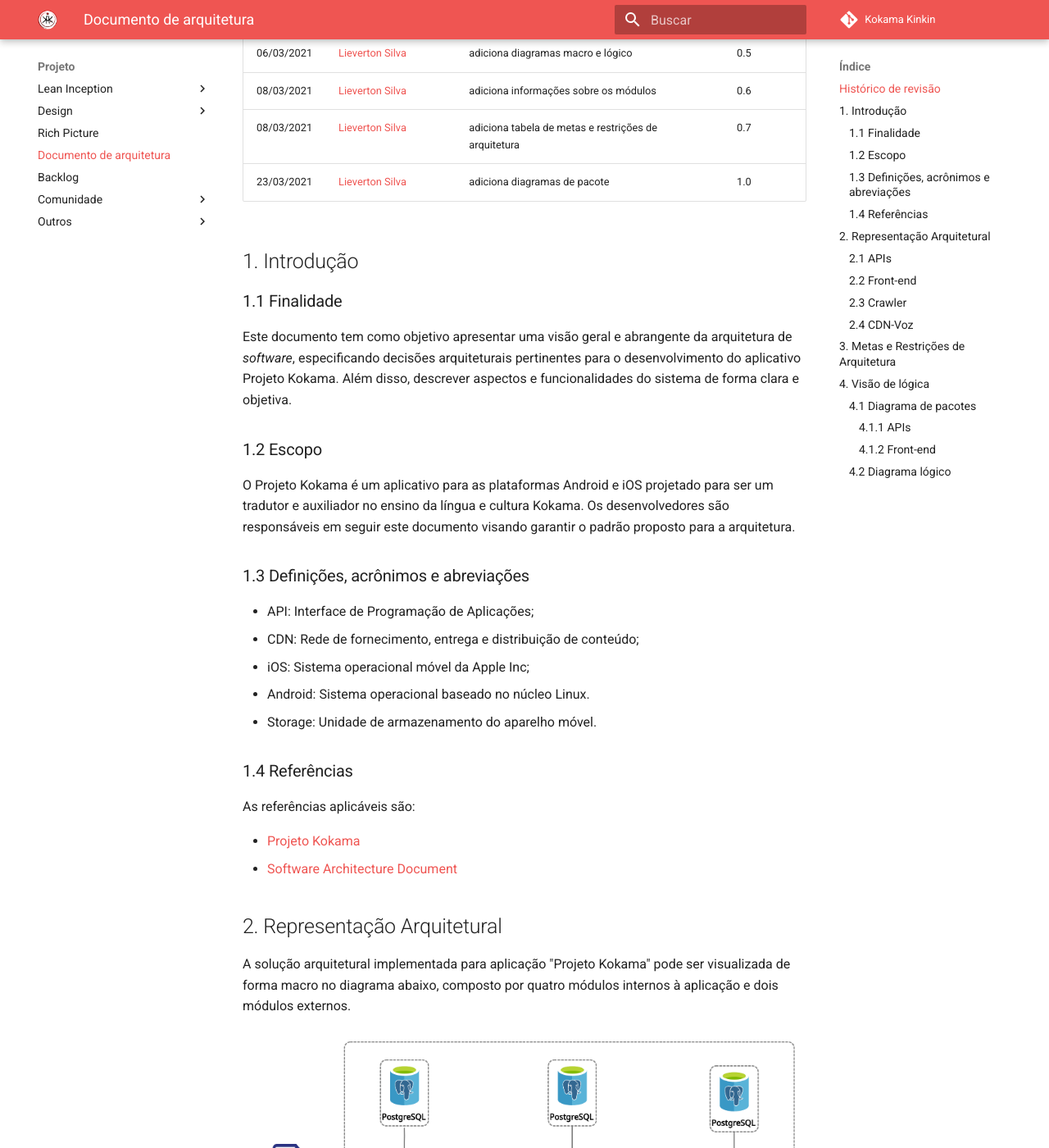
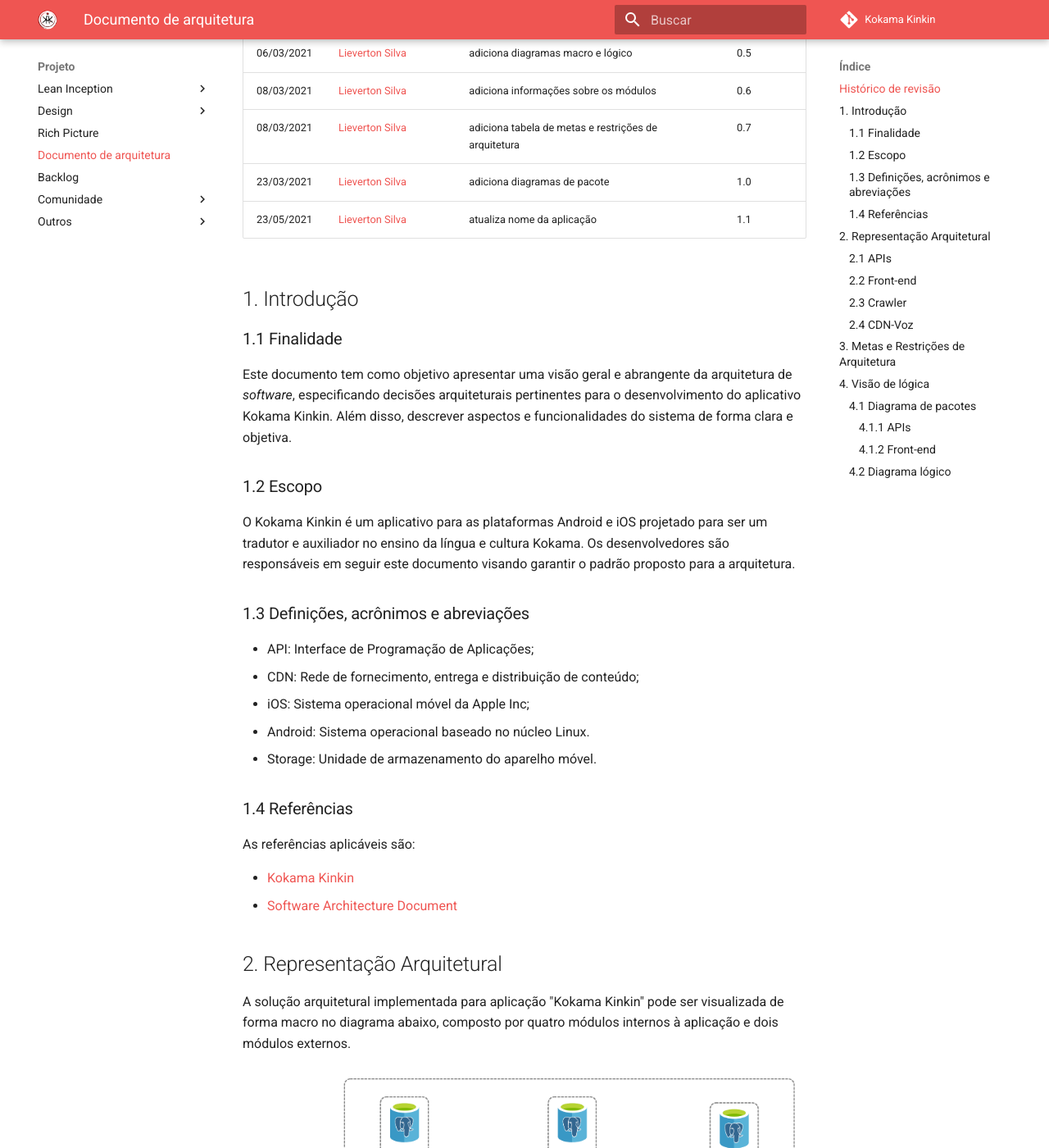
Before and after one commit to fga-eps-mds/2020.2-Projeto-Kokama-Wiki, an MkDocs documentation site: the page built from docs/project/architecture-document.md, in a window 1280 px wide and 1400 px high, scrolled down 525 px. Shown: the whole window at 82% size. Built offline with MkDocs 1.6.1 and Material for MkDocs 9.7.7, drawn with Linux system fonts in a browser that asks for light colours; comment, search, counter and statistics services are not loaded.

Commit message:
Update application name

```diff
--- a/docs/project/architecture-document.md
+++ b/docs/project/architecture-document.md
@@ -12,16 +12,18 @@
 | 08/03/2021 | [Lieverton Silva](https://github.com/lievertom) | adiciona informações sobre os módulos | 0.6 |
 | 08/03/2021 | [Lieverton Silva](https://github.com/lievertom) | adiciona tabela de metas e restrições de arquitetura | 0.7 |
 | 23/03/2021 | [Lieverton Silva](https://github.com/lievertom) | adiciona diagramas de pacote | 1.0 |
+| 23/05/2021 | [Lieverton Silva](https://github.com/lievertom) | atualiza nome da aplicação | 1.1 |
+
 
 ## 1. Introdução
 
 ### 1.1 Finalidade
 
-Este documento tem como objetivo apresentar uma visão geral e abrangente da arquitetura de *software*, especificando decisões arquiteturais pertinentes para o desenvolvimento do aplicativo Projeto Kokama. Além disso, descrever aspectos e funcionalidades do sistema de forma clara e objetiva.
+Este documento tem como objetivo apresentar uma visão geral e abrangente da arquitetura de *software*, especificando decisões arquiteturais pertinentes para o desenvolvimento do aplicativo Kokama Kinkin. Além disso, descrever aspectos e funcionalidades do sistema de forma clara e objetiva.
 
 ### 1.2 Escopo
 
-O Projeto Kokama é um aplicativo para as plataformas Android e iOS projetado para ser um tradutor e auxiliador no ensino da língua e cultura Kokama. Os desenvolvedores são responsáveis em seguir este documento visando garantir o padrão proposto para a arquitetura.
+O Kokama Kinkin é um aplicativo para as plataformas Android e iOS projetado para ser um tradutor e auxiliador no ensino da língua e cultura Kokama. Os desenvolvedores são responsáveis em seguir este documento visando garantir o padrão proposto para a arquitetura.
 
 ### 1.3 Definições, acrônimos e abreviações
 
@@ -35,12 +37,12 @@
 
 As referências aplicáveis são:
 
-- [Projeto Kokama](https://fga-eps-mds.github.io/2020.2-Projeto-Kokama-Wiki/)
+- [Kokama Kinkin](https://fga-eps-mds.github.io/2020.2-Projeto-Kokama-Wiki/)
 - [Software Architecture Document](https://sce.uhcl.edu/helm/RationalUnifiedProcess/webtmpl/templates/a_and_d/rup_sad.htm#1.%20%20%20%20%20%20%20%20%20%20%20%20%20%20%20%20%20%20Introduction)
 
 ## 2. Representação Arquitetural
 
-A solução arquitetural implementada para aplicação "Projeto Kokama" pode ser visualizada de forma macro no diagrama abaixo, composto por quatro módulos internos à aplicação e dois módulos externos.
+A solução arquitetural implementada para aplicação "Kokama Kinkin" pode ser visualizada de forma macro no diagrama abaixo, composto por quatro módulos internos à aplicação e dois módulos externos.
 
 ![Diagrama Macro de Arquitetura](../assets/img/architecture/architecture_diagram.png)
 
```
